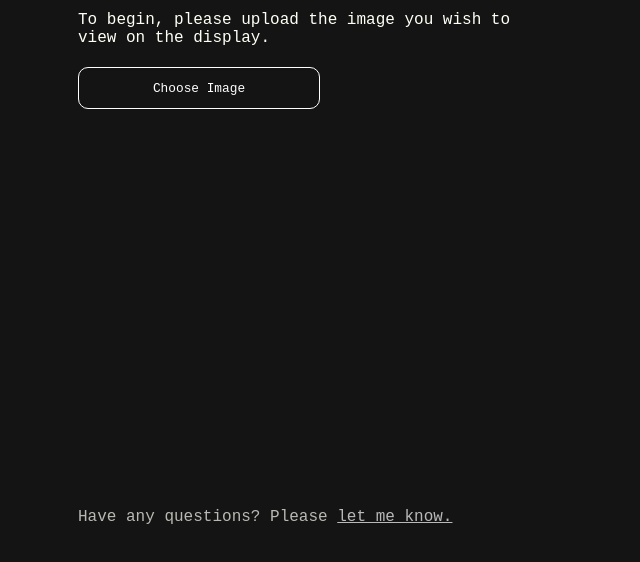
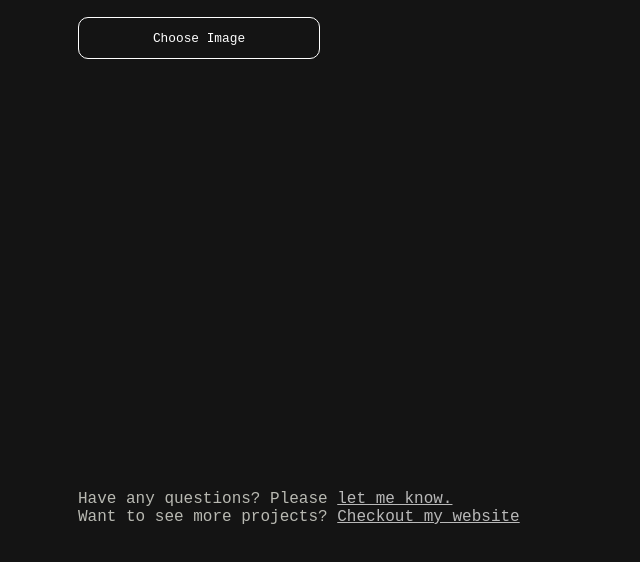
Before and after one commit to usedhondacivic/tiny-pov, a plain HTML site: page GUI/index.html in a window 1280 px wide. Shown: the part 224-786 px from the top of the page, without its empty margins (0-640 px from the left). Drawn offline with Linux system fonts and the light colour scheme; a web font is replaced by a local one.

Commit message:
Spelling and formatting fixes for GUI

```diff
--- a/GUI/index.css
+++ b/GUI/index.css
@@ -22,7 +22,7 @@ body {
 }
 
 #menu {
-    padding-top: 100px;
+    padding-top: 50px;
     padding-left: 40px;
 }
 
--- a/GUI/index.html
+++ b/GUI/index.html
@@ -24,7 +24,7 @@
         <input id="file_upload" type="file" accept="image/jpeg, image/png, image/jpg">
         <div id="post_upload">
             <p>
-                Great choice! You should now see a preview of your image, just as it will appear on Tiny POV. <br>
+                Great choice! You should now see a preview of your image just as it will appear on Tiny POV. <br>
                 When you're ready, click download to generate a file for the SD card.
             </p>
 
@@ -37,8 +37,10 @@
             </p>
         </div>
 
-        <p id="questions">Have any questions? Please <a href="https://github.com/usedhondacivic/tiny-pov">let me
-                know.</a></p>
+        <p id="questions">
+            Have any questions? Please <a href="https://github.com/usedhondacivic/tiny-pov">let me know.</a><br>
+            Want to see more projects? <a href="https://www.michael-crum.com">Checkout my website</a>
+        </p>
     </div>
     <div id="preview">
         <canvas></canvas>
```
